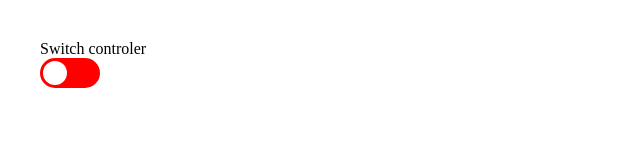
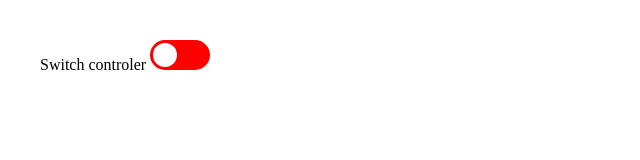
Before and after one commit to Dmytro2120/mentoring-tasks, a plain HTML site: page 05/index.html in a window 1280 px wide. Shown: the whole page, without its empty margins (0-640 px from the left). Drawn offline with Linux system fonts and the light colour scheme.

Commit message:
commit add 05

```diff
--- a/05/index.html
+++ b/05/index.html
@@ -13,9 +13,11 @@
 </head>
 <body>
   <div class="switch-container">
-    <p>Switch controler</p>
+    <label for="switch">
+      <span>Switch controler</span>
     <input type="checkbox" id="switch" class="switch-input">
-    <label for="switch" class="switch-label"></label>
+    <div for="switch" class="switch-label"></div>
+    </label>
   </div>
 </body>
 </html>
--- a/05/style.css
+++ b/05/style.css
@@ -47,9 +47,9 @@
   box-shadow: 0 0 5px rgba(0,0,0,0.3);
 }
 
-.switch-label:active::after {
+/* .switch-label:active::after {
   width: 26px;
-}
+} */
 
 .switch-input:focus + .switch-label {
   outline: 2px solid #000;
```
